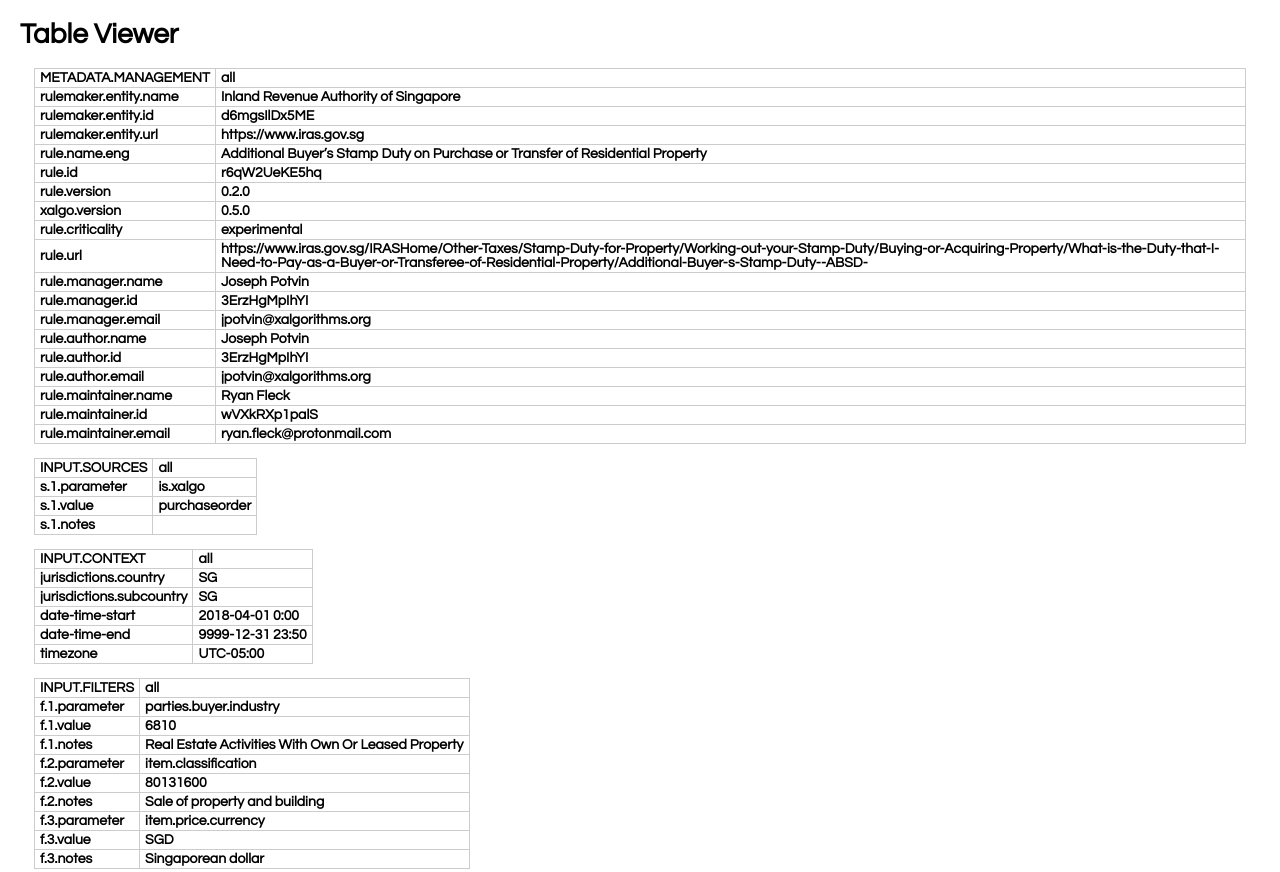
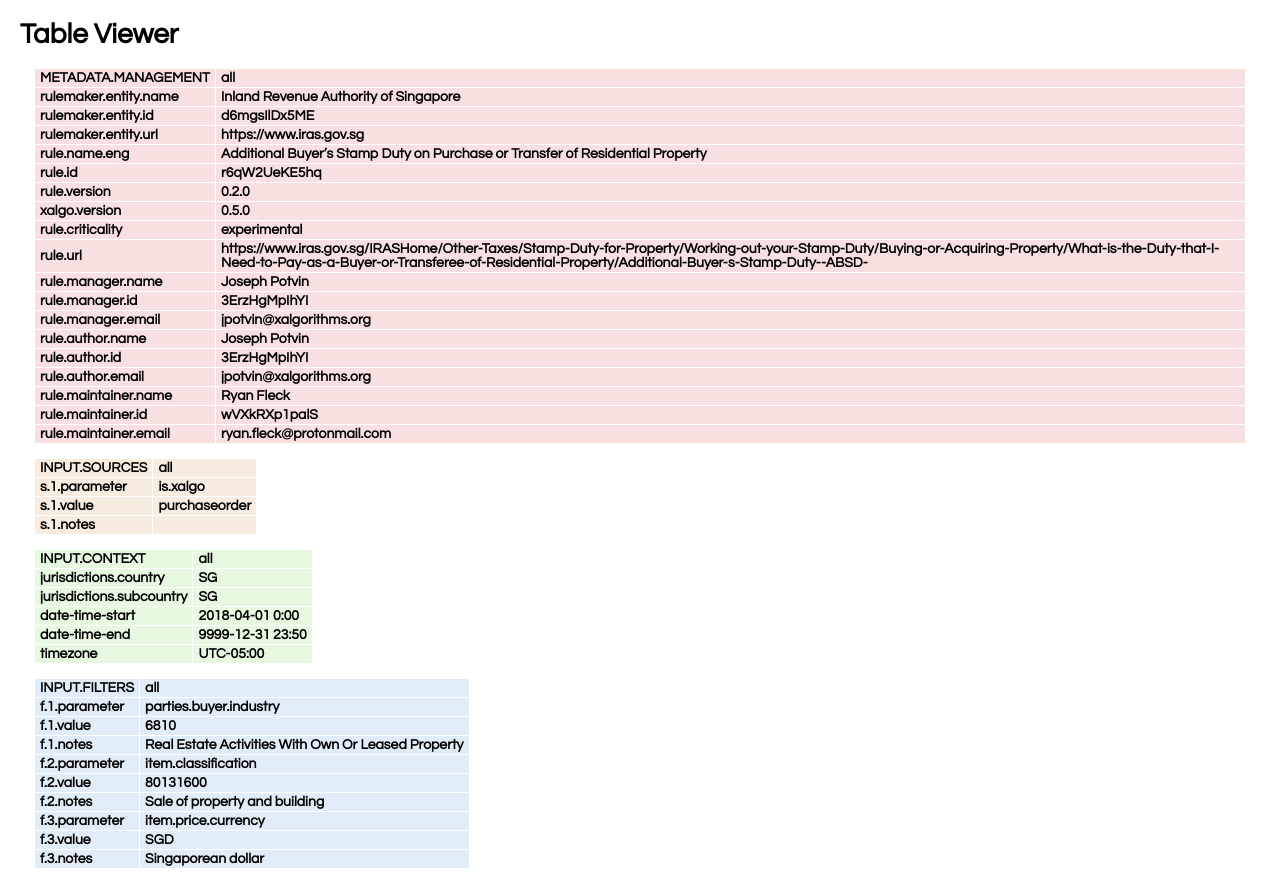
Before and after one commit to RyanFleck/xalgo-tabular-editor, a React app: page / in a window 1280 px wide. Shown: the top 872 px of the page. Built offline with nearby package versions, Linux system fonts and the light colour scheme.

Commit message:
Color tables.

```diff
--- a/src/index.css
+++ b/src/index.css
@@ -1,18 +1,22 @@
 body {
     font: 14px 'Century Gothic', Futura, sans-serif;
     margin: 20px;
+    max-width: 100%;
 }
 
 table,
 th,
 td {
-    border: 1px solid #ccc;
+    border: 1px solid white;
     text-align: left;
     border-collapse: collapse;
 }
 
+
+
 table {
     margin: 1em;
+    overflow-x: auto;
 }
 
 
--- a/src/index.js
+++ b/src/index.js
@@ -129,7 +129,7 @@
                 <h1>Table Viewer</h1>
                 {this.state.table.map(function (sections, s_key) {
                     return (
-                        <table key={s_key}>
+                        <table key={s_key} style={{ background: tableColor(s_key) }}>
                             {sections.map(function (rowData, r_key) {
                                 return <Row key={r_key} elem={rowData}></Row>;
                             })}
@@ -139,6 +139,11 @@
             </div>
         );
     }
+}
+
+function tableColor(key) {
+    const colors = ['#F8E0E0', '#F8ECE0', '#E6F8E0', '#E0ECF8', '#F2E0F7'];
+    return colors[key % colors.length];
 }
 
 function Row(props) {
```
